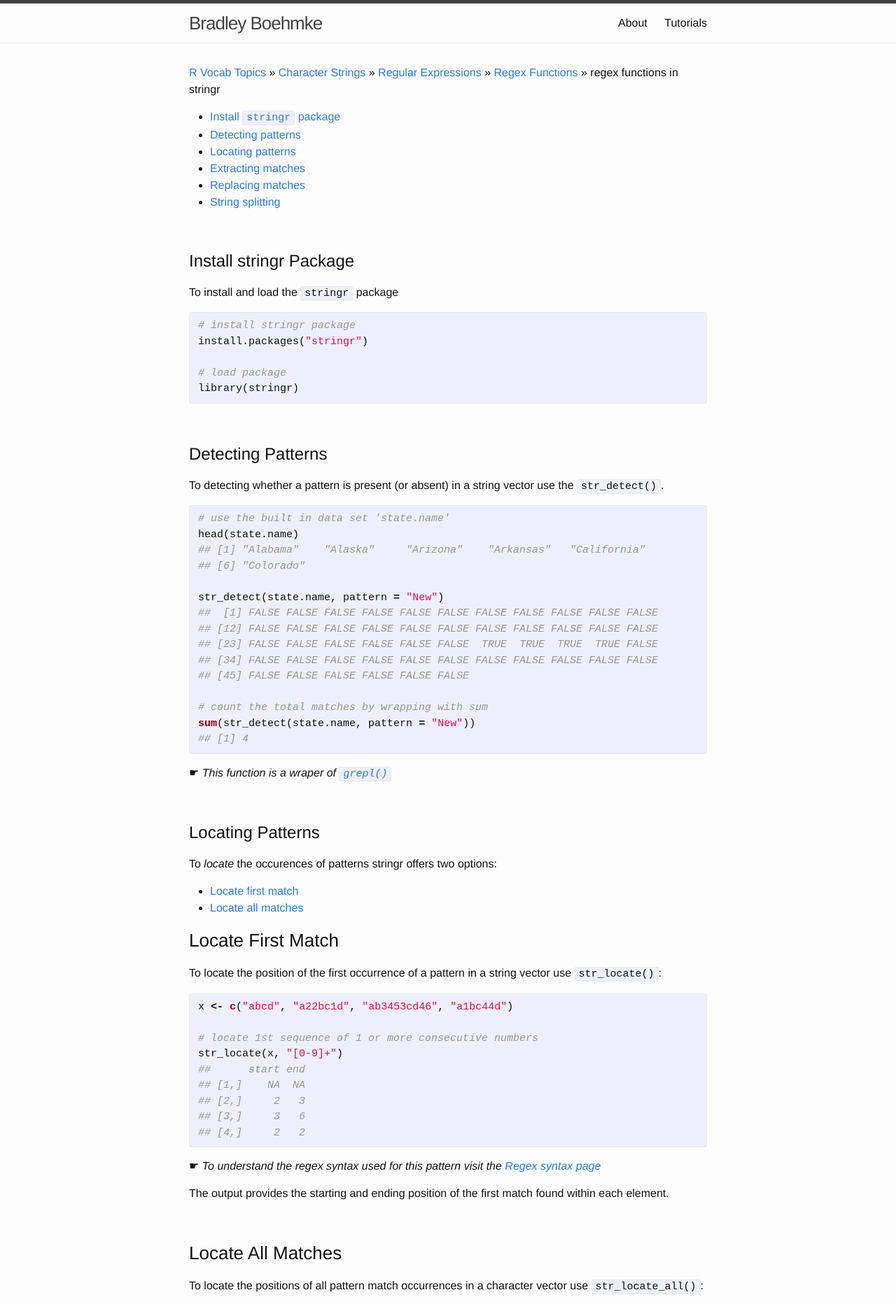
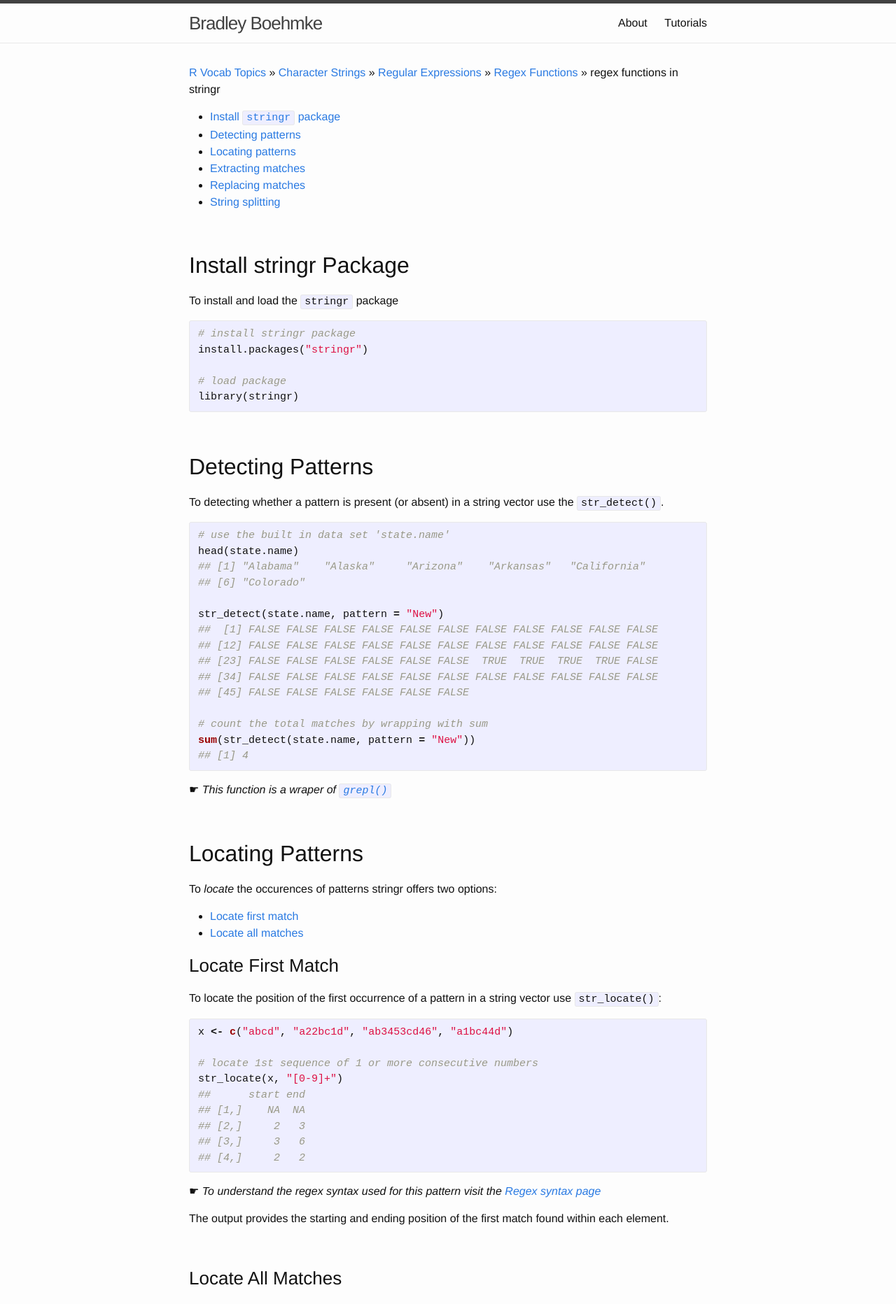
Before and after one commit to bradleyboehmke/bradleyboehmke, a Jekyll site: the page built from tutorials/stringr_regex_functions.md, in a window 1280 px wide. Shown: the top 1864 px of the page at 70% size. Built offline with Jekyll 4.4.1, drawn with Linux system fonts in a browser that asks for light colours.

```diff
--- a/tutorials/stringr_regex_functions.md
+++ b/tutorials/stringr_regex_functions.md
@@ -16,7 +16,7 @@ title: NULL
 
 <a name="install"></a>
 
-# Install stringr Package
+## Install stringr Package
 To install and load the `stringr` package
 
 
@@ -34,7 +34,7 @@ library(stringr)
 
 <a name="detect"></a>
 
-# Detecting Patterns
+## Detecting Patterns
 To detecting whether a pattern is present (or absent) in a string vector use the `str_detect()`.
 
 {% highlight r %}
@@ -61,7 +61,7 @@ sum(str_detect(state.name, pattern = "New"))
 
 <a name="locate"></a>
 
-# Locating Patterns
+## Locating Patterns
 To *locate* the occurences of patterns stringr offers two options:
 
 * <a href="#locate_first">Locate first match</a>
@@ -123,7 +123,7 @@ The output provides a list the same length as the number of elements in the vect
 
 <a name="extract"></a>
 
-# Extracting Patterns
+## Extracting Patterns
 For extracting a string containing a pattern, stringr offers two primary options:
 
 * <a href="#extract_first">Extract first match</a>
@@ -171,7 +171,7 @@ The output provides a list the same length as the number of elements in the vect
 
 <a name="replace"></a>
 
-# Replacing Patterns
+## Replacing Patterns
 For extracting a string containing a pattern, stringr offers two options:
 
 * <a href="#replace_first">Replace first match</a>
@@ -216,7 +216,7 @@ str_replace_all(cities, pattern = "[N]*[n]*ew", replacement = "Old")
 
 <a name="split"></a>
 
-# String Splitting
+## String Splitting
 To split the elements of a character string use `str_split()`:
 
 {% highlight r %}
```
